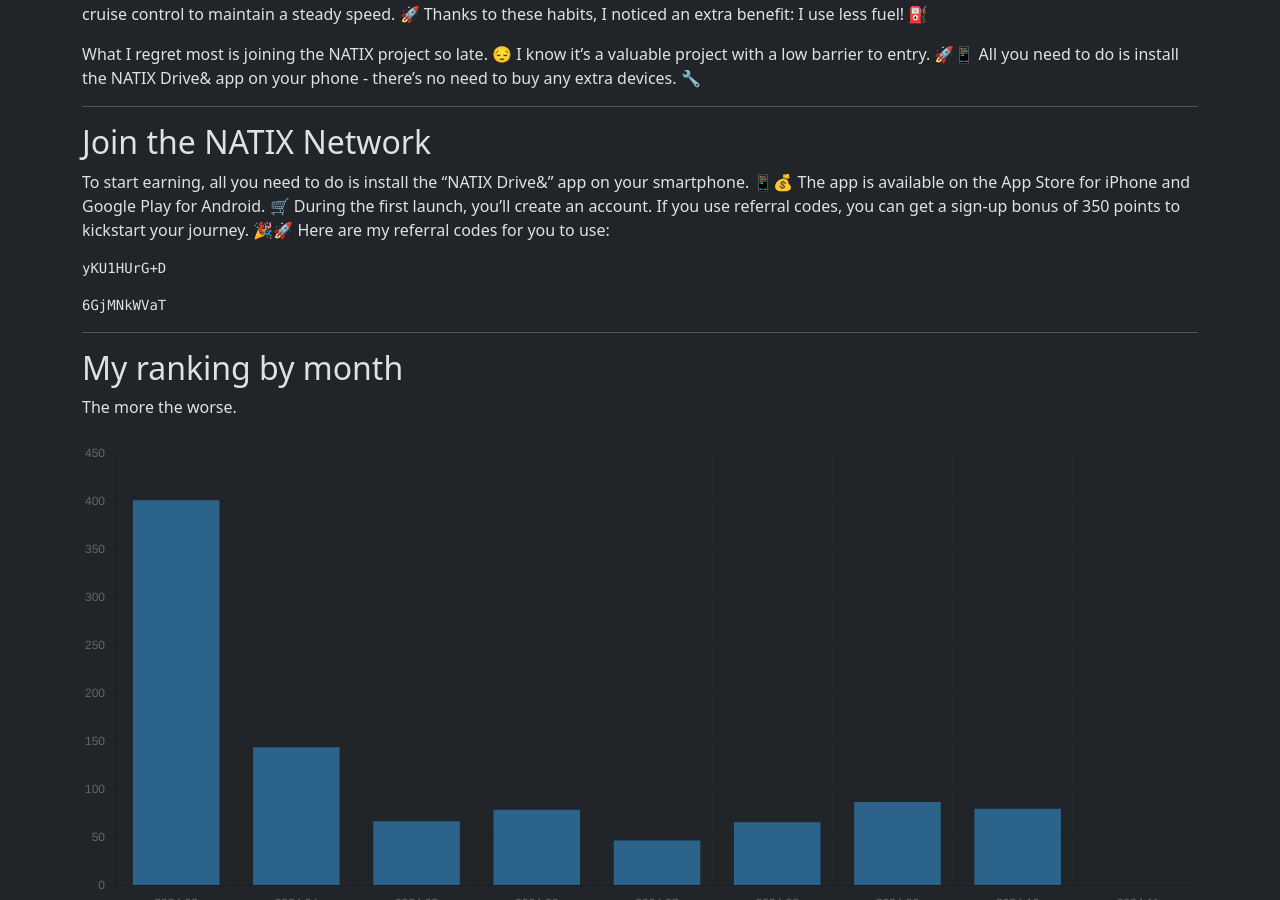
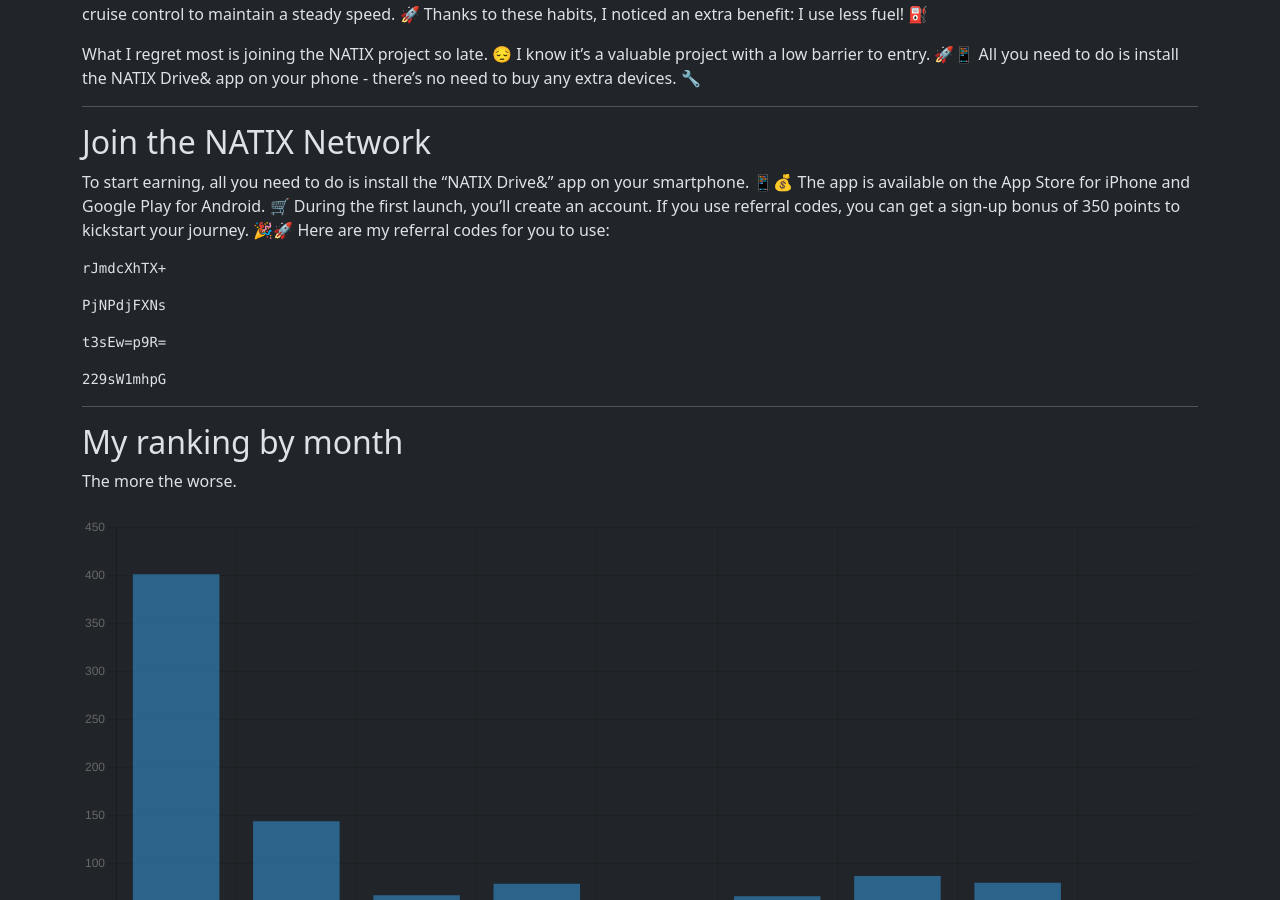
Before and after one commit to torrocus/natix, a Jekyll site: the page built from index.md, in a window 1280 px wide and 900 px high, scrolled down 2352 px. Built offline with Jekyll 4.4.1, drawn with Linux system fonts in a browser that asks for light colours; comment, search, counter and statistics services are not loaded.

Commit message:
Refresh referrer codes

````diff
--- a/index.md
+++ b/index.md
@@ -137,11 +137,19 @@ If you use referral codes, you can get a sign-up bonus of 350 points to kickstar
 Here are my referral codes for you to use:
 <!-- NATIX-REFERRAL-CODES-LIST:START -->
 ```
-yKU1HUrG+D
+rJmdcXhTX+
 ```
 
 ```
-6GjMNkWVaT
+PjNPdjFXNs
+```
+
+```
+t3sEw=p9R=
+```
+
+```
+229sW1mhpG
 ```
 <!-- NATIX-REFERRAL-CODES-LIST:END -->
 <!--
````
